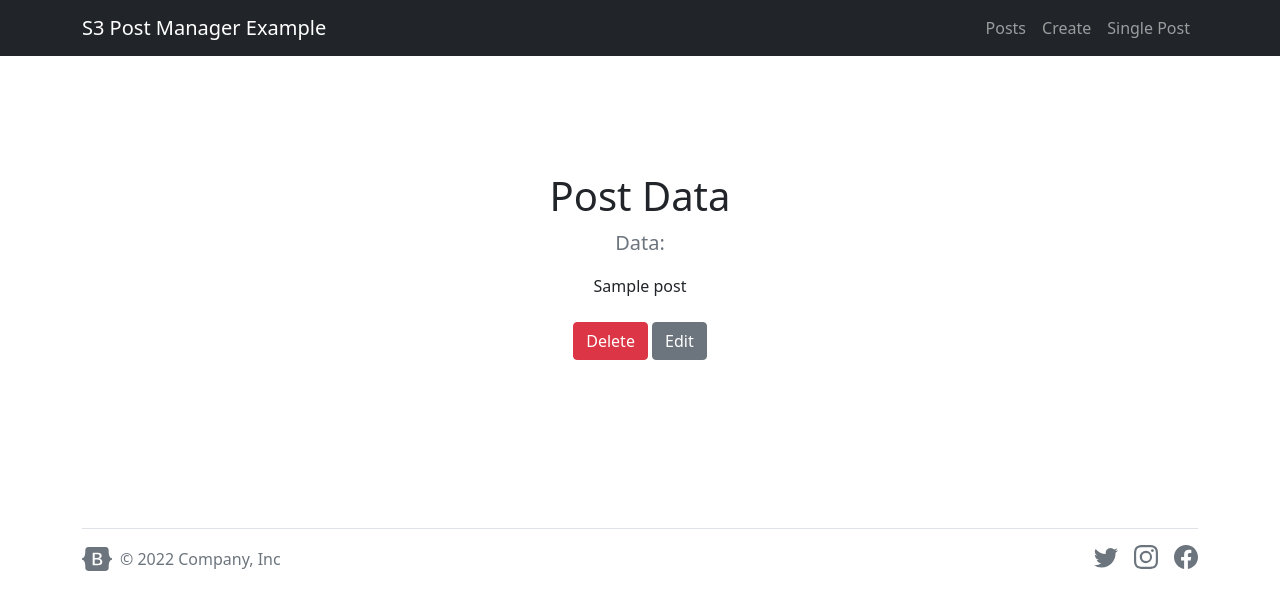
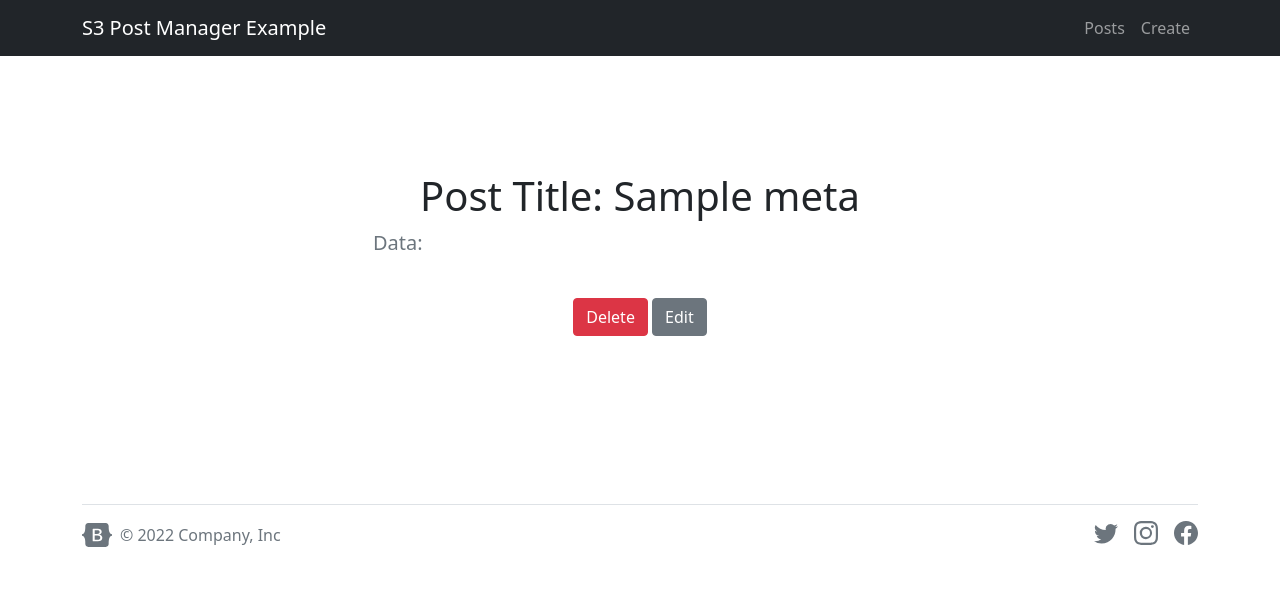
Before and after one commit to subaquatic-pierre/postmanager-flask-example, a Flask app: template server/templates/post.html in a window 1280 px wide. Shown: the top 608 px of the page. Run offline with Flask 2, Linux system fonts and the light colour scheme; the template is opened without the code that fills it: most values are stand-ins (such as "Sample title", 1, 10 or a date in 2020).

Commit message:
Completed data formating for single post and validate response

```diff
--- a/server/templates/layout.html
+++ b/server/templates/layout.html
@@ -64,14 +64,6 @@
                   aria-current="page"
                   href="{{ url_for('main.create') }}"
                   >Create</a
-                >
-              </li>
-              <li class="nav-item">
-                <a
-                  class="nav-link"
-                  aria-current="page"
-                  href="{{ url_for('main.single_post', post_id=1) }}"
-                  >Single Post</a
                 >
               </li>
             </ul>
--- a/server/templates/post.html
+++ b/server/templates/post.html
@@ -1,23 +1,23 @@
 {% extends 'layout.html' %} {% block main %}
 
-<section class="py-5 text-center container">
+<section class="py-5 container">
   <div class="row py-lg-5">
     <div class="col-lg-6 col-md-8 mx-auto">
-      {% if post.error == true %}
-      <h1 class="fw-light">There was an error</h1>
+      <h1 class="fw-light text-center">
+        Post Title: {{data.post.meta_data.title}}
+      </h1>
       <p class="lead text-muted">Data:</p>
-      <p class="">{{post.message}}</p>
-      {% else %}
-      <h1 class="fw-light">Post Data</h1>
-      <p class="lead text-muted">Data:</p>
-      <p class="">{{post}}</p>
-      <p>
+      <div data-data="{{ json_dump }}" id="dataDiv">
+        <pre id="preTag"></pre>
+      </div>
+      <p class="text-center">
         <button id="deleteButton" class="btn btn-danger my-2">Delete</button>
-        <a href="/post/update/{{post.id}}" class="btn btn-secondary my-2"
+        <a
+          href="/posts/update/{{data.post.meta_data.id}}"
+          class="btn btn-secondary my-2"
           >Edit</a
         >
       </p>
-      {% endif %}
     </div>
   </div>
 </section>
@@ -40,7 +40,7 @@
   };
 
   const handleDelete = async () => {
-    const postId = "{{post.id}}";
+    const postId = "{{data.post.meta_data.id}}";
     const deleteUrl = `/posts/${postId}`;
 
     try {
@@ -72,6 +72,14 @@
   };
 
   document.getElementById("deleteButton").onclick = handleDelete;
+
+  window.addEventListener("load", () => {
+    const dataDiv = document.getElementById("dataDiv");
+    const data = dataDiv.dataset.data;
+
+    const preTag = document.getElementById("preTag");
+    preTag.innerHTML = JSON.stringify(JSON.parse(data).post, null, 4);
+  });
 </script>
 
 {% endblock main %}
```
Also changed, not shown: server/routes.py (+9 -4 lines), server/templates/validate.html (+16 -4 lines).
